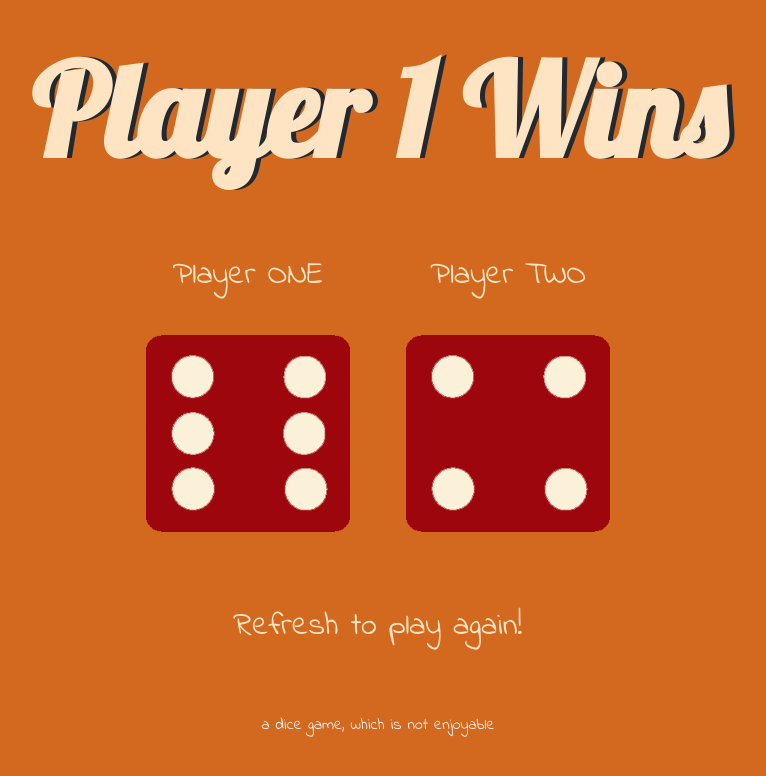
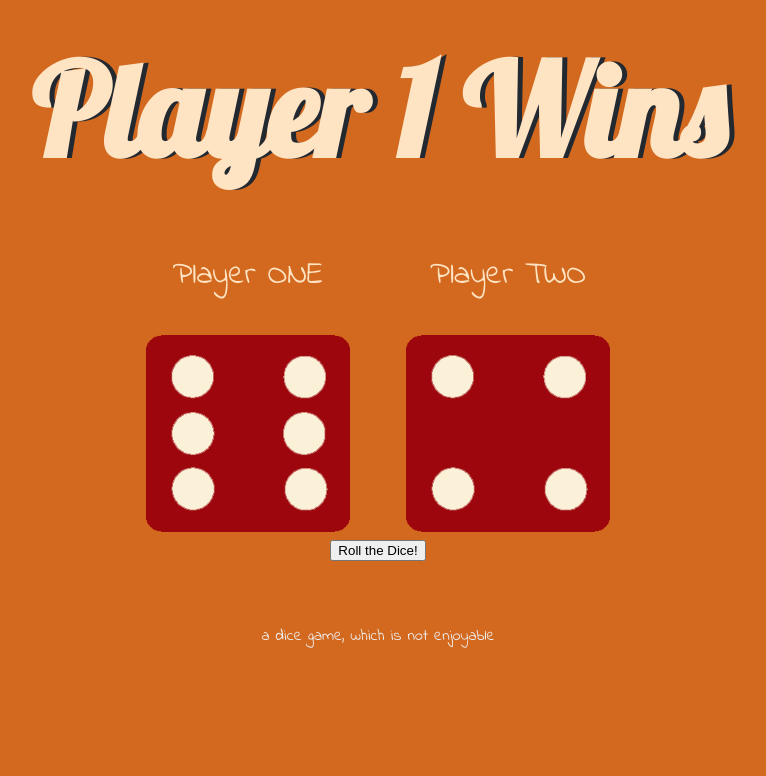
Before and after one commit to anilkalkan/dicegame, a plain HTML site: page index.html in a window 1280 px wide. Shown: the whole page, without its empty margins (262-1028 px from the left). Drawn offline with Linux system fonts and the light colour scheme.

Commit message:
Update index.html

```diff
--- a/index.html
+++ b/index.html
@@ -21,12 +21,10 @@
         <p>Player TWO</p>
         <img class="img2" src="dice6.png">
       </div>
-
+<br>
+     <button class="btn" type="button" onClick="window.location.reload();">Roll the Dice!</button>
     </div>
 
-    <center>
-      Refresh to play again!
-    </center>
 
 <script src="index.js"></script>
   </body>
```
